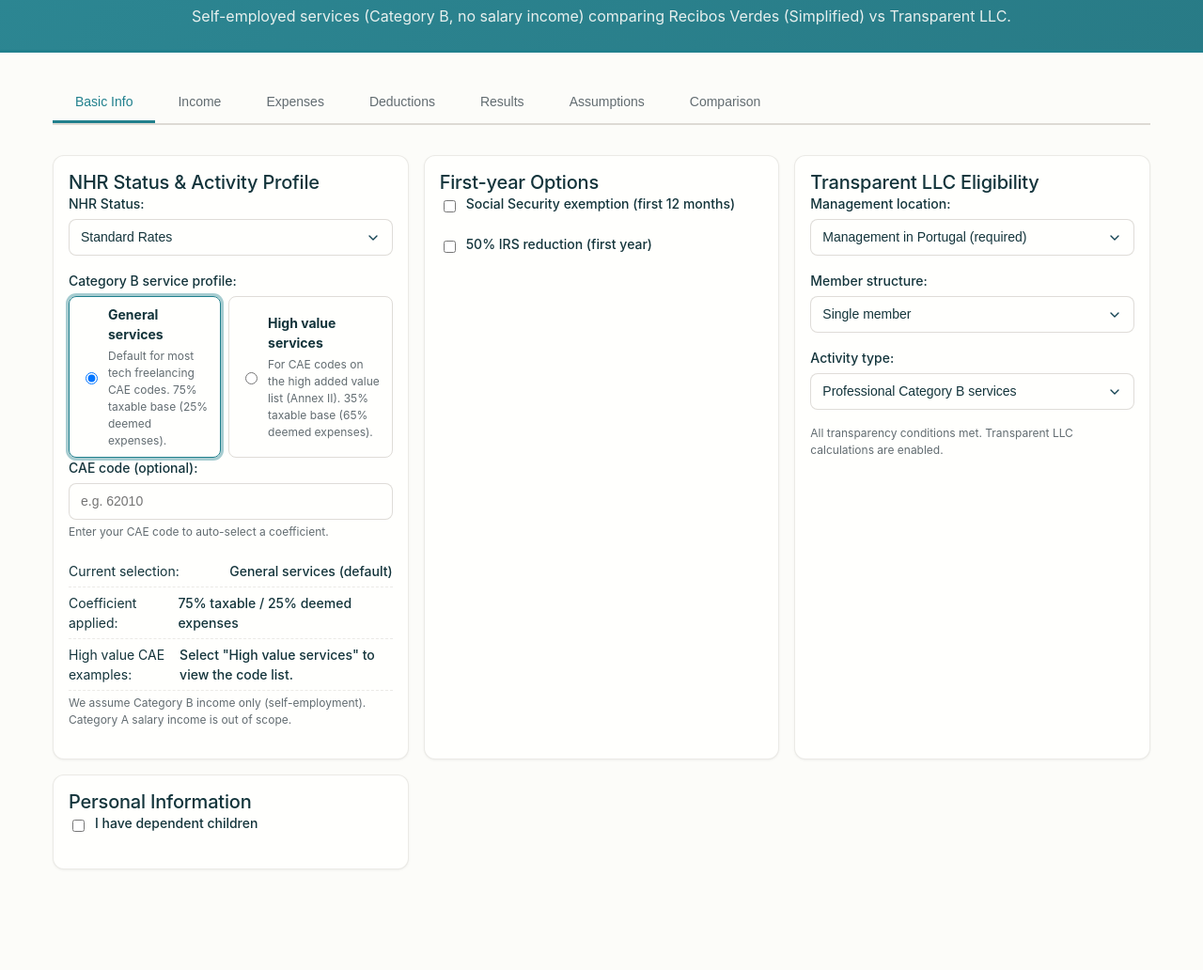
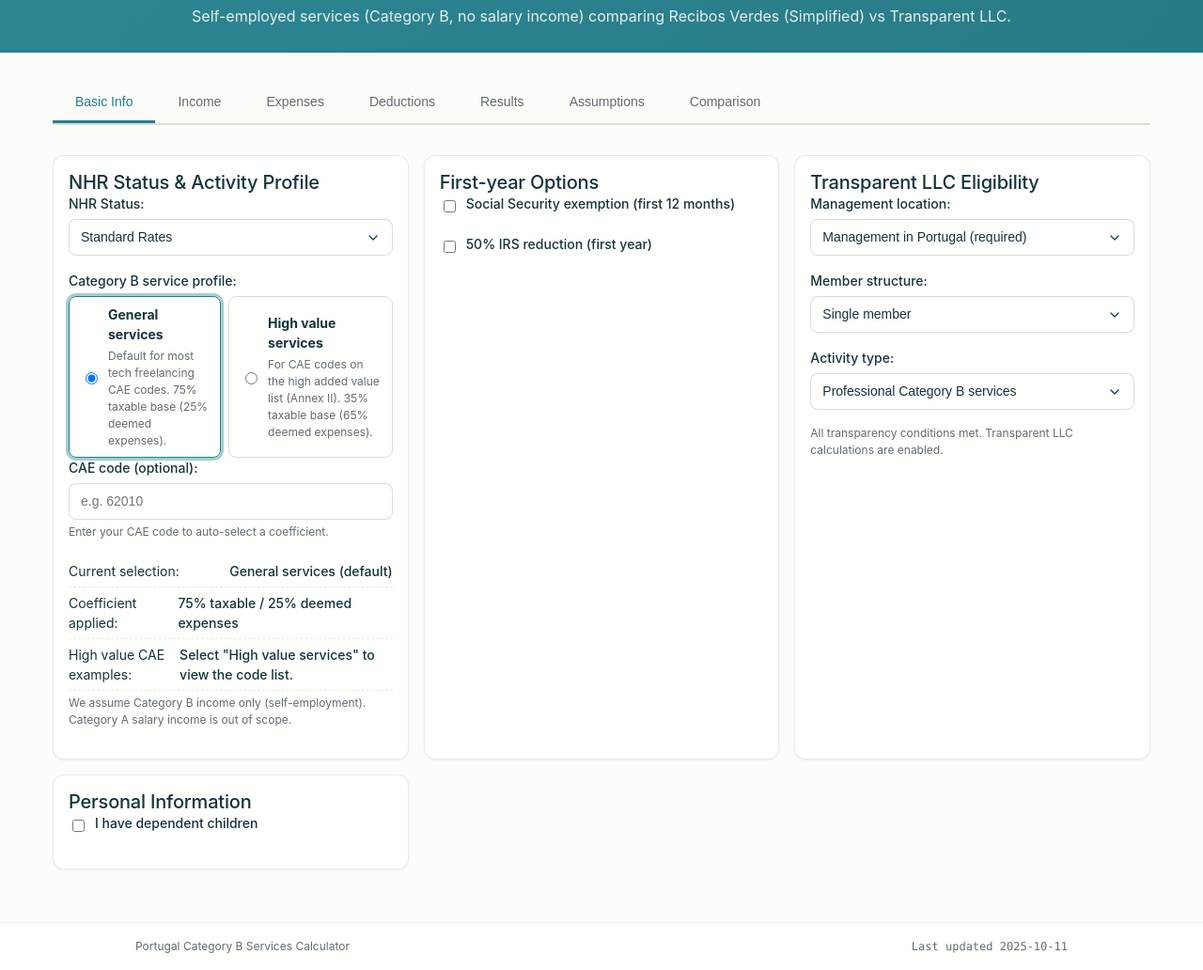
Before and after one commit to 0xferit/take-home-pt, a plain HTML site: page index.html in a window 1280 px wide. Shown: the part 63-1095 px from the top of the page at 94% size. Before the commit the page ends 1020 px from the top, so only its background shows below. Drawn offline with Linux system fonts and the light colour scheme; no server answers.

Commit message:
Surface live version info

```diff
--- a/app.js
+++ b/app.js
@@ -74,6 +74,7 @@
     }
     updateExpenseTotal();
     calculateAndUpdate();
+    populateAppVersion();
 }
 
 function setupEventListeners() {
@@ -863,6 +864,55 @@
     setText('assumption-biz-expenses', formatCurrency(DEFAULTS.bizExpenses));
 }
 
+function populateAppVersion() {
+    const versionEl = document.getElementById('app-version');
+    if (!versionEl) return;
+    const fallback = () => {
+        const lastModified = new Date(document.lastModified || Date.now());
+        versionEl.textContent = `Last updated ${lastModified.toISOString().slice(0, 10)}`;
+    };
+    if (typeof window.fetch !== 'function') {
+        fallback();
+        return;
+    }
+    const owner = '0xferit';
+    const repo = 'take-home-pt';
+    const branch = 'main';
+    const url = `https://api.github.com/repos/${owner}/${repo}/commits/${branch}`;
+    fetch(url, {
+        headers: {
+            Accept: 'application/vnd.github+json'
+        }
+    })
+        .then((response) => {
+            if (!response.ok) throw new Error(`status ${response.status}`);
+            return response.json();
+        })
+        .then((data) => {
+            const sha = (data?.sha || '').slice(0, 7);
+            const isoDate = data?.commit?.committer?.date;
+            let stamp = '';
+            if (isoDate) {
+                const date = new Date(isoDate);
+                if (!Number.isNaN(date.valueOf())) {
+                    const datePart = date.toISOString().slice(0, 10);
+                    const timePart = date.toISOString().slice(11, 16);
+                    stamp = `${datePart} ${timePart} UTC`;
+                }
+            }
+            if (sha && stamp) {
+                versionEl.textContent = `Version ${sha} · ${stamp}`;
+            } else if (sha) {
+                versionEl.textContent = `Version ${sha}`;
+            } else if (stamp) {
+                versionEl.textContent = `Last updated ${stamp}`;
+            } else {
+                fallback();
+            }
+        })
+        .catch(() => fallback());
+}
+
 function updateSanityChecks() {
     const messages = [];
     const softwareIncome = appState.grossIncome;
--- a/index.html
+++ b/index.html
@@ -651,6 +651,13 @@
         </div>
     </main>
 
+    <footer class="app-footer">
+        <div class="container footer-content">
+            <span>Portugal Category B Services Calculator</span>
+            <span id="app-version" class="app-version">Loading version…</span>
+        </div>
+    </footer>
+
     <script src="logic.js"></script>
     <script src="app.js"></script>
 </body>
--- a/styles.css
+++ b/styles.css
@@ -719,6 +719,26 @@
   border-width: 0;
 }
 
+.app-footer {
+  margin-top: var(--space-24);
+  padding: var(--space-16) 0;
+  background: var(--color-surface);
+  border-top: 1px solid var(--color-card-border);
+}
+
+.footer-content {
+  display: flex;
+  justify-content: space-between;
+  align-items: center;
+  gap: var(--space-16);
+  font-size: var(--font-size-sm);
+  color: var(--color-text-secondary);
+}
+
+.app-version {
+  font-family: var(--font-family-mono);
+}
+
 :focus-visible {
   outline: var(--focus-outline);
   outline-offset: 2px;
```
